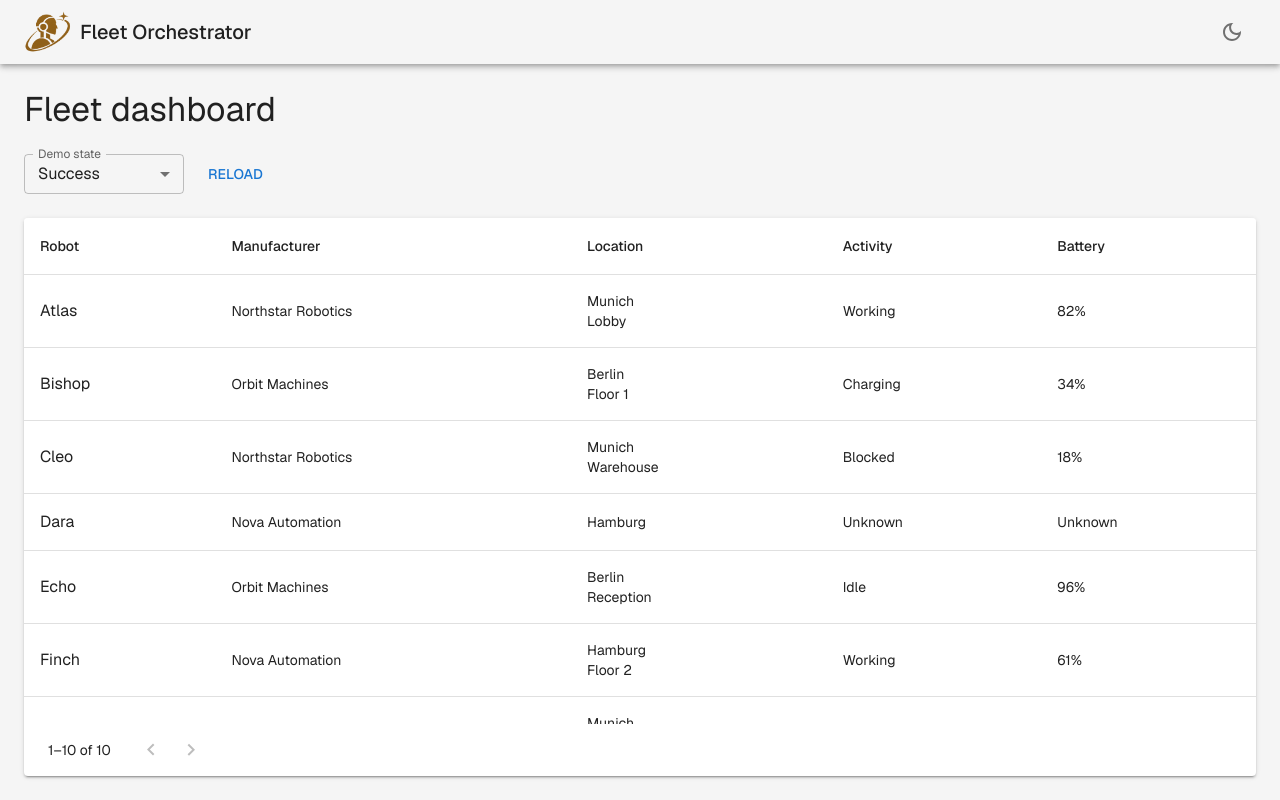
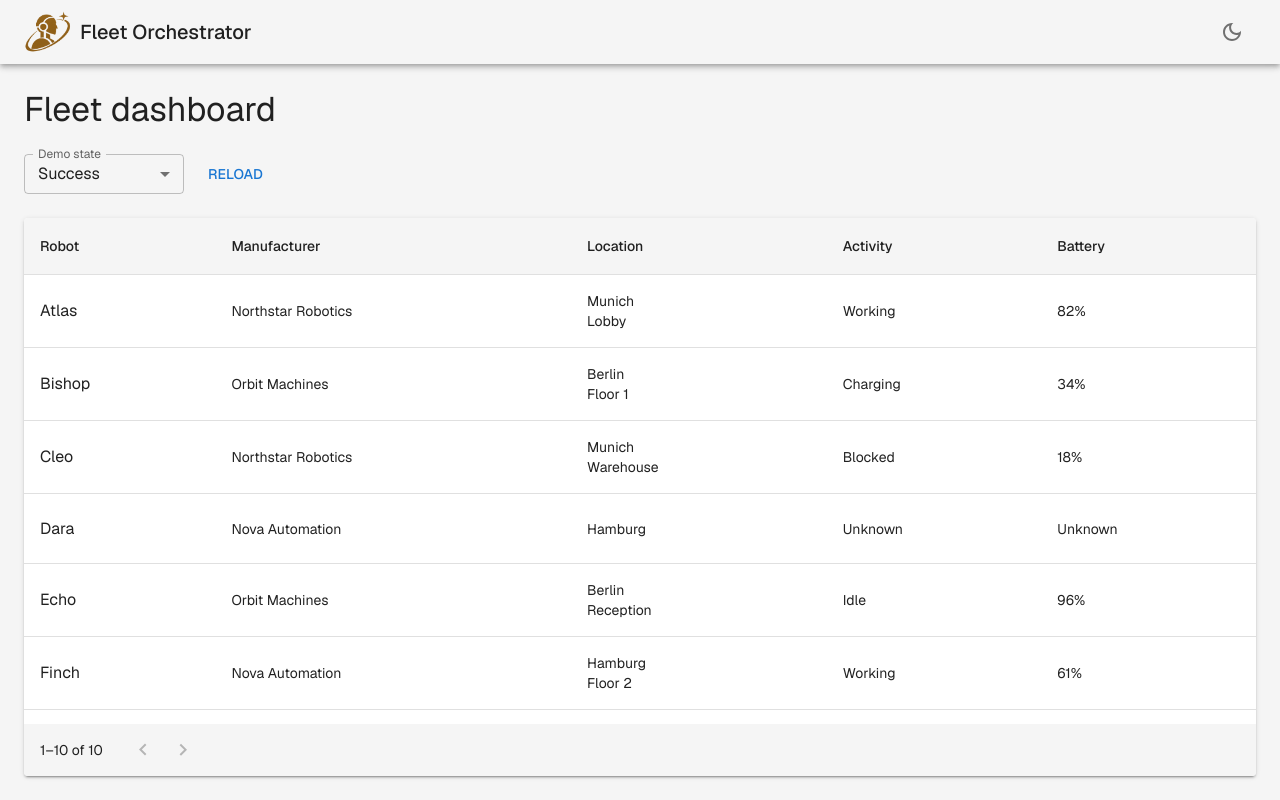
Before and after one commit to berzhy/robot-fleet-manager, a Next.js app: page / in a window 1280 px wide. Built offline with nearby package versions, Linux system fonts and the light colour scheme; what @mui/material-nextjs would draw is missing.

Commit message:
Refine fleet table layout and visual hierarchy

```diff
--- a/next.config.ts
+++ b/next.config.ts
@@ -1,7 +1,9 @@
 import type { NextConfig } from "next";
 
 const nextConfig: NextConfig = {
-  /* config options here */
+  devIndicators: {
+    position: "bottom-right",
+  },
   experimental: {
     agentFeedback: true,
   },
--- a/src/features/fleet-dashboard/fleet-table/fleet-table-row.tsx
+++ b/src/features/fleet-dashboard/fleet-table/fleet-table-row.tsx
@@ -8,9 +8,23 @@ import NextLink from "next/link";
 import type { Robot } from "../types/robot";
 import { formatActivity, formatBattery } from "../utils/robot-formatters";
 
-export default function FleetTableRow({ robot }: { robot: Robot }) {
+export default function FleetTableRow({
+  robot,
+  rowHeight,
+}: {
+  robot: Robot;
+  rowHeight: number;
+}) {
   return (
-    <TableRow hover sx={{ position: "relative", cursor: "pointer" }}>
+    <TableRow
+      hover
+      sx={{
+        position: "relative",
+        cursor: "pointer",
+        height: rowHeight,
+        whiteSpace: "nowrap",
+      }}
+    >
       <TableCell component="th" scope="row">
         <Typography>{robot.name}</Typography>
         <Link
--- a/src/features/fleet-dashboard/fleet-table/fleet-table-skeleton.tsx
+++ b/src/features/fleet-dashboard/fleet-table/fleet-table-skeleton.tsx
@@ -5,16 +5,16 @@ import TableCell from "@mui/material/TableCell";
 import TableRow from "@mui/material/TableRow";
 import { type RefObject, useEffect, useState } from "react";
 
-const skeletonRowHeight = 73;
-
 export default function FleetTableSkeleton({
   containerRef,
   headerRef,
   columnCount,
+  rowHeight,
 }: {
   containerRef: RefObject<HTMLDivElement | null>;
   headerRef: RefObject<HTMLTableSectionElement | null>;
   columnCount: number;
+  rowHeight: number;
 }) {
   const [rows, setRows] = useState(20);
   useEffect(() => {
@@ -25,19 +25,17 @@ export default function FleetTableSkeleton({
       setRows(
         Math.max(
           1,
-          Math.ceil(
-            (container.clientHeight - header.clientHeight) / skeletonRowHeight,
-          ),
+          Math.ceil((container.clientHeight - header.clientHeight) / rowHeight),
         ),
       );
     });
     observer.observe(container);
     observer.observe(header);
     return () => observer.disconnect();
-  }, [containerRef, headerRef]);
+  }, [containerRef, headerRef, rowHeight]);
 
   return Array.from({ length: rows }, (_, row) => (
-    <TableRow key={row}>
+    <TableRow key={row} sx={{ height: rowHeight }}>
       {Array.from({ length: columnCount }, (_, column) => (
         <TableCell key={column}>
           <Skeleton height={40} animation={false} aria-hidden="true" />
--- a/src/features/fleet-dashboard/fleet-table/fleet-table-states.tsx
+++ b/src/features/fleet-dashboard/fleet-table/fleet-table-states.tsx
@@ -24,12 +24,14 @@ export function FleetTableEmptyState() {
         component={Image}
         src={fleetEmpty}
         alt=""
-        width={160}
-        height={160}
+        width={240}
+        height={240}
         sx={[
           {
             display: "block",
             flexShrink: 0,
+            maxWidth: "100%",
+            height: "auto",
             objectFit: "contain",
             filter: "brightness(0.8)",
           },
--- a/src/features/fleet-dashboard/fleet-table/fleet-table.tsx
+++ b/src/features/fleet-dashboard/fleet-table/fleet-table.tsx
@@ -21,6 +21,7 @@ import {
 
 const columns = ["Robot", "Manufacturer", "Location", "Activity", "Battery"];
 const pageSize = 20;
+const rowHeight = 70;
 
 export default function FleetTable({
   state,
@@ -70,20 +71,12 @@ export default function FleetTable({
           sx={{
             minWidth: 650,
             flexShrink: 0,
-            height: state.status === "loading" ? "100%" : undefined,
           }}
         >
           <TableHead ref={headerRef}>
             <TableRow>
               {columns.map((column) => (
-                <TableCell
-                  key={column}
-                  scope="col"
-                  sx={{
-                    bgcolor: "background.paper",
-                    backgroundImage: "var(--Paper-overlay)",
-                  }}
-                >
+                <TableCell key={column} scope="col">
                   {column}
                 </TableCell>
               ))}
@@ -95,12 +88,17 @@ export default function FleetTable({
                 containerRef={containerRef}
                 headerRef={headerRef}
                 columnCount={columns.length}
+                rowHeight={rowHeight}
               />
             )}
             {sorted
               .slice(page * pageSize, (page + 1) * pageSize)
               .map((robot) => (
-                <FleetTableRow key={robot.id} robot={robot} />
+                <FleetTableRow
+                  key={robot.id}
+                  robot={robot}
+                  rowHeight={rowHeight}
+                />
               ))}
           </TableBody>
         </Table>
@@ -109,7 +107,7 @@ export default function FleetTable({
         )}
         {state.status === "error" && <FleetTableErrorState onRetry={onRetry} />}
       </TableContainer>
-      <Box sx={{ minHeight: 52, flexShrink: 0 }}>
+      <Box sx={{ minHeight: 52, flexShrink: 0, bgcolor: "background.default" }}>
         {sorted.length > 0 && (
           <TablePagination
             component="div"
@@ -119,7 +117,10 @@ export default function FleetTable({
             rowsPerPageOptions={[]}
             slotProps={{
               spacer: { sx: { display: "none" } },
-              toolbar: { sx: { justifyContent: "flex-start" } },
+              toolbar: {
+                disableGutters: true,
+                sx: { justifyContent: "flex-start", pl: 2 },
+              },
             }}
             onPageChange={(_, nextPage) => onPageChange(nextPage)}
           />
```
